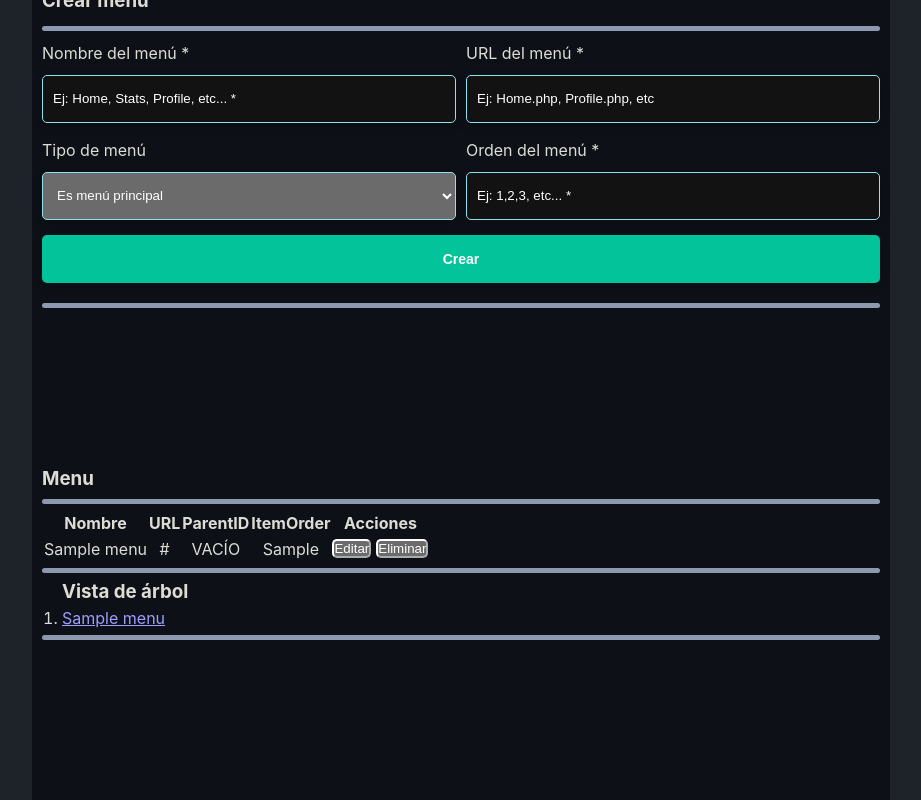
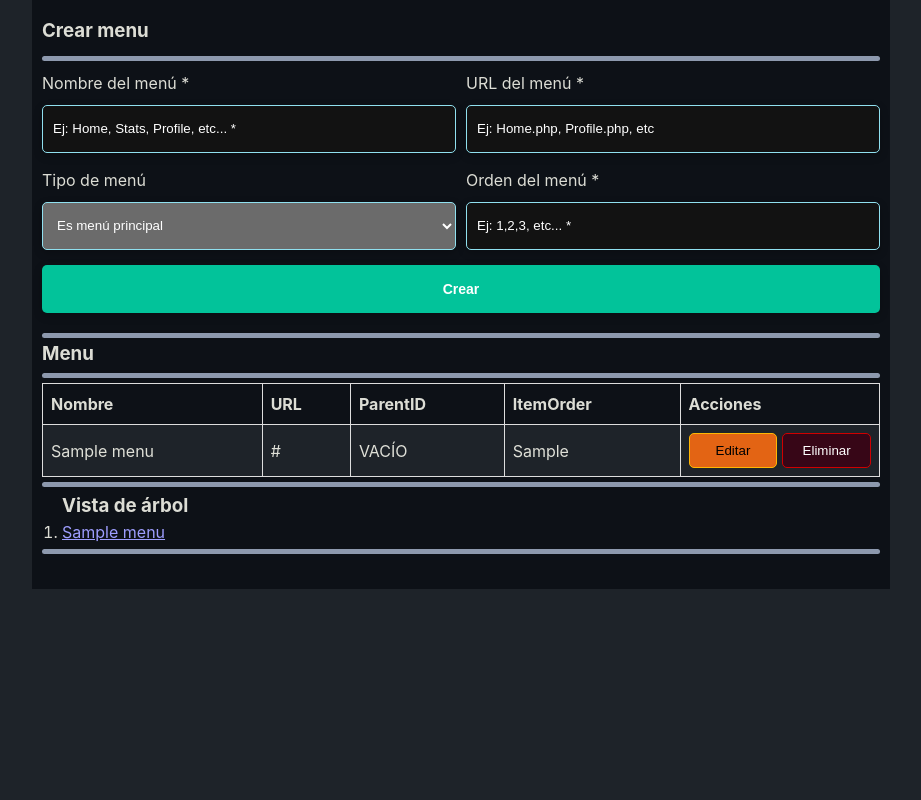
Before and after one commit to jesusalberto11/PruebaSmartInfo, a PHP site: page / in a window 1280 px wide. Shown: the whole page, without its empty margins (179-1100 px from the left). Run offline with PHP 8.4, Linux system fonts and the light colour scheme; tables that the repository leaves empty or names only in its code hold one stand-in row (values such as "Sample post"); some web fonts are replaced.

Commit message:
Feat: New styles for table and buttons

```diff
--- a/Punto 2/res/css/index.css
+++ b/Punto 2/res/css/index.css
@@ -20,9 +20,10 @@
 }
 
 #root {
-  height: 100vh;
   width: 100%;
   max-width: 85ch;
+
+  overflow-x: hidden;
 }
 
 body {
@@ -35,7 +36,6 @@ body {
 
   background-color: #1e2329;
   color: #fffff5db;
-
   overflow-x: hidden;
 
   padding: 0px 10px;
@@ -47,13 +47,15 @@ main {
 
   background-color: #0d1117;
 
+  overflow-x: hidden;
+
   display: flex;
   flex-direction: column;
   align-items: flex-start;
   justify-content: flex-start;
   gap: 10px;
 
-  padding: 0px 10px;
+  padding: 30px 10px;
 }
 
 hr {
@@ -96,6 +98,40 @@ ol ol > li {
 ol ol > li:before {
   content: counters(item, ".") ". ";
   margin-left: 10px;
+}
+
+table {
+  border-collapse: collapse;
+  width: 100%;
+}
+
+td,
+th {
+  border: 1px solid #dddddd;
+  text-align: left;
+  padding: 8px;
+}
+
+tr:nth-child(even) {
+  background-color: #1e2329;
+}
+
+.action-btns {
+  cursor: pointer;
+
+  height: 35px;
+  width: 100%;
+}
+
+.edit-btn {
+  background-color: #e36414;
+  color: #000;
+  border: 1px solid #ffb703;
+}
+
+.delete-btn {
+  background-color: #370617;
+  border: 1px solid #d00000;
 }
 
 .user-circle {
```
